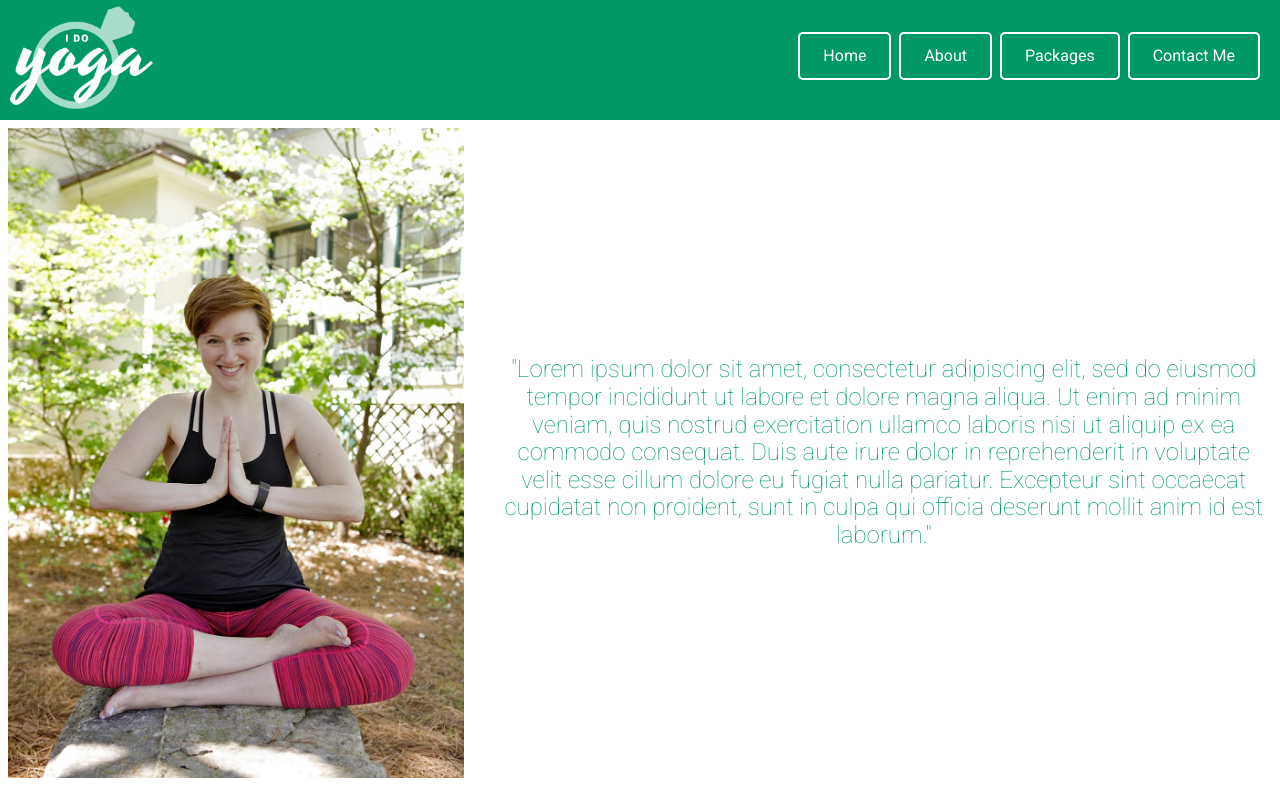
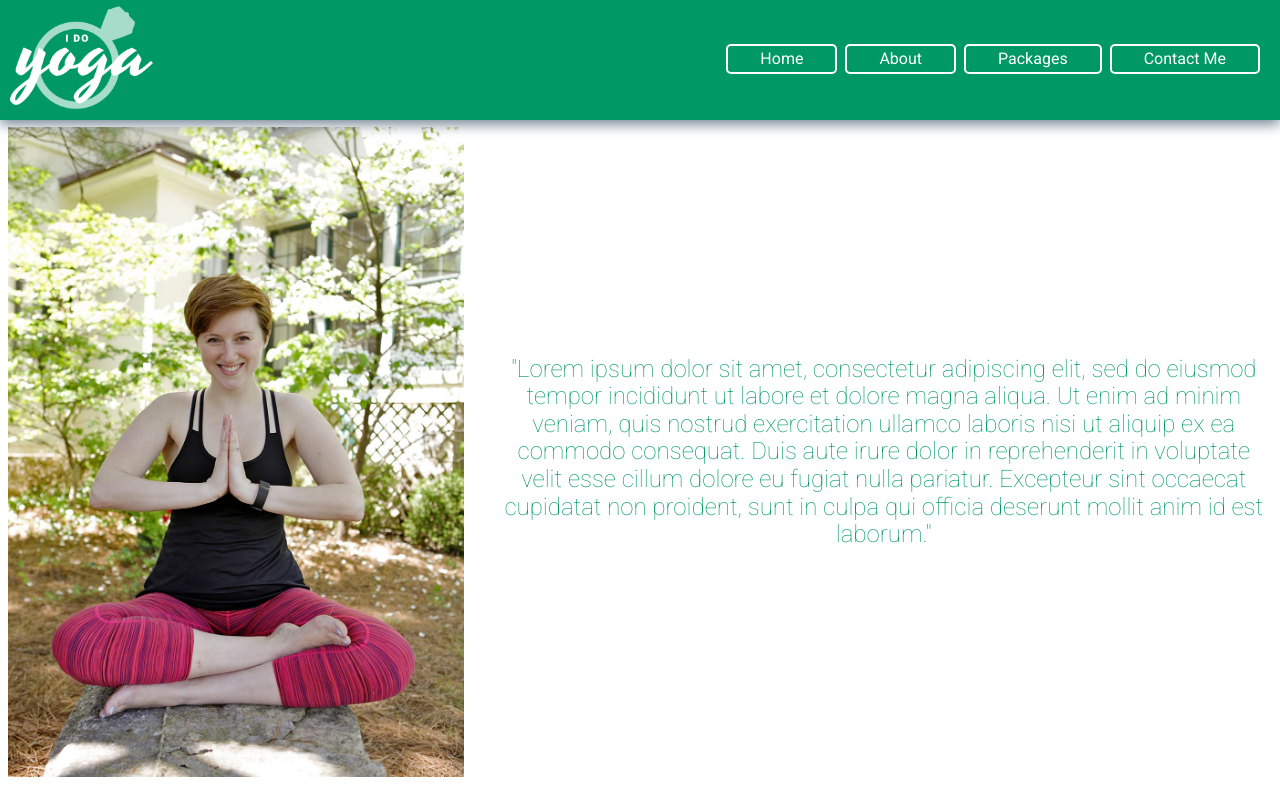
Before and after one commit to DanNitz/i-do-yoga, a plain HTML site: page index.html in a window 1280 px wide. Shown: the top 800 px of the page. Drawn offline with Linux system fonts and the light colour scheme.

Commit message:
added sticky nav header with box shadow

```diff
--- a/css/main.css
+++ b/css/main.css
@@ -58,7 +58,7 @@ footer {
 .title a,
 .navigation a {
   display: block;
-  padding: 5px 15px;
+  padding: .25em 1em;
   text-align: center;
   color: white;
 }
@@ -70,6 +70,7 @@ footer {
 
 .nav-header {
   background-color: #096;
+  box-shadow: 0 .3em .8em slategrey;
 }
 
 /*main content section home page*/
@@ -139,6 +140,10 @@ About Page
 
 @media (min-width:769px) {
 
+.main-content {
+  padding-top: 7.45em;
+  }
+
 .nav-header,
 .navigation,
 .logo,
@@ -146,27 +151,32 @@ About Page
   display: flex;
   }
 
-.navigation {
-  margin-top: 2em;
-  }
-
 .nav-header {
   flex-direction: row;
   justify-content: space-between;
+  position: fixed;
+  width: 100%;
+  top: 0;
+  }
+
+.navigation {
+  margin-top: 2.75em;
+  }
+
+.navigation a {
+  padding: .25em 2em;
   }
 
 .navigation li {
-  border: solid 2px white;
   margin-right: .5em;
-  padding: .5em;
-}
+  }
 
 .col-1 {margin-right: 1.5em;
-    }
+  }
 
 .col-2 {
     width: 60%;
-    }
+  }
 
 
 @media (min-width:1024px){
```
